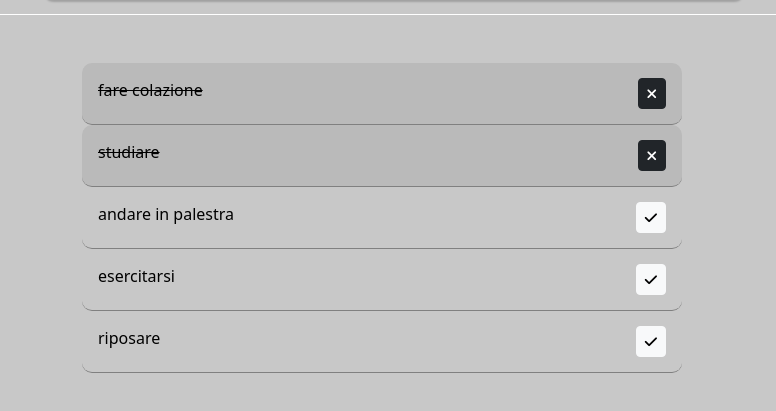
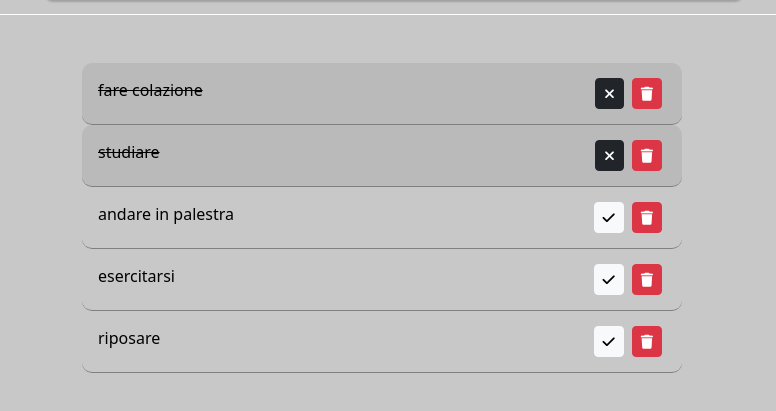
Before and after one commit to BenfanteMarco/vue-todolist, a plain HTML site: page index.html in a window 1280 px wide. Shown: the part 105-516 px from the top of the page, without its empty margins (258-1034 px from the left). Drawn offline with nearby package versions, Linux system fonts and the light colour scheme.

Commit message:
added trash button

```diff
--- a/index.html
+++ b/index.html
@@ -31,7 +31,8 @@
                                     <div class="d-flex justify-content-between px-3">
                                         <span>{{todo.text}}</span>
                                         <div class="buttons">
-                                            <button class="btn btn-sm btn-square" :class="todo.done == true ? 'btn-dark' : 'btn-light'" @click="toggleDone(index)"><i class="fa" :class="todo.done == true ? 'fa-times' : 'fa-check'"></i></button>
+                                            <button class="mx-1 btn btn-sm btn-square" :class="todo.done == true ? 'btn-dark' : 'btn-light'" @click="toggleDone(index)"><i class="fa" :class="todo.done == true ? 'fa-times' : 'fa-check'"></i></button>
+                                            <button class="mx-1 btn btn-sm btn-square btn-danger"><i class="fa fa-trash"></i></button>
                                         </div>
                                     </div>
                                 </li>
```
